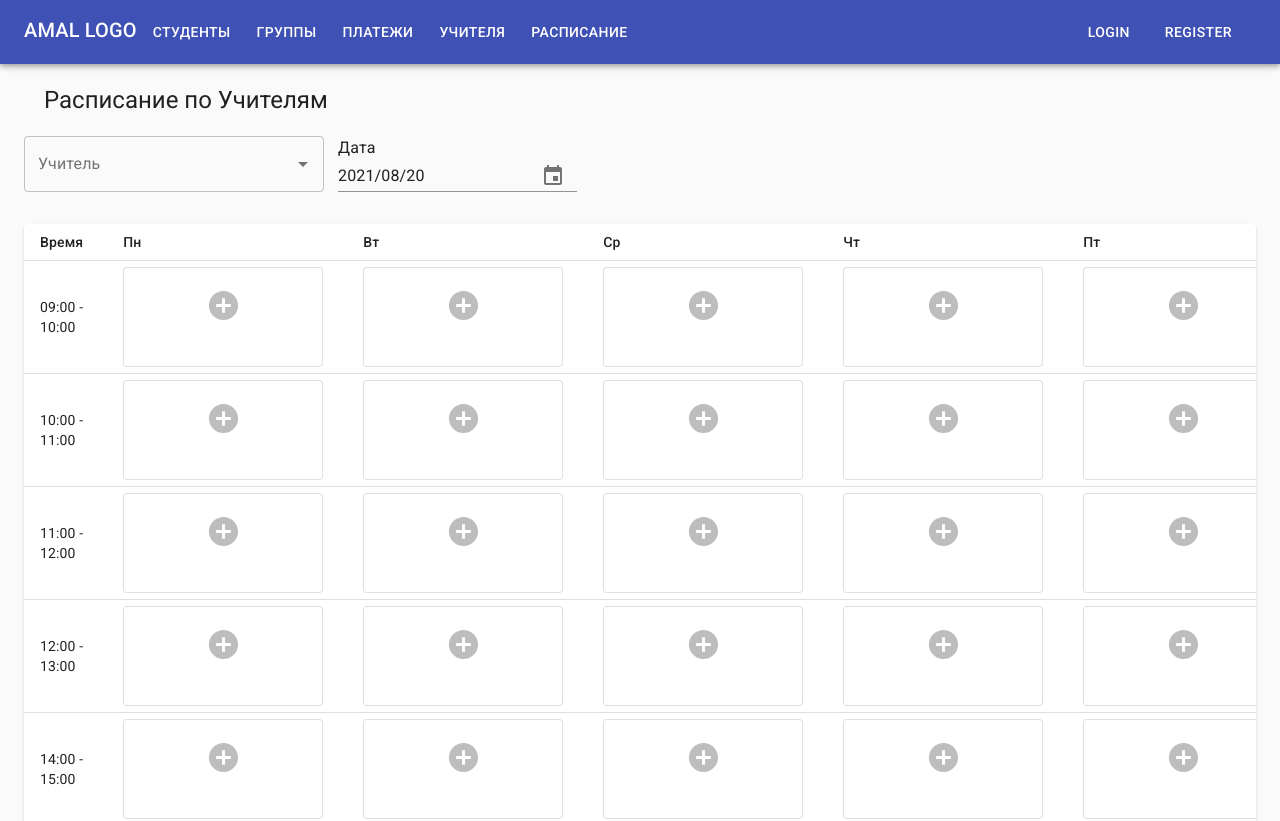
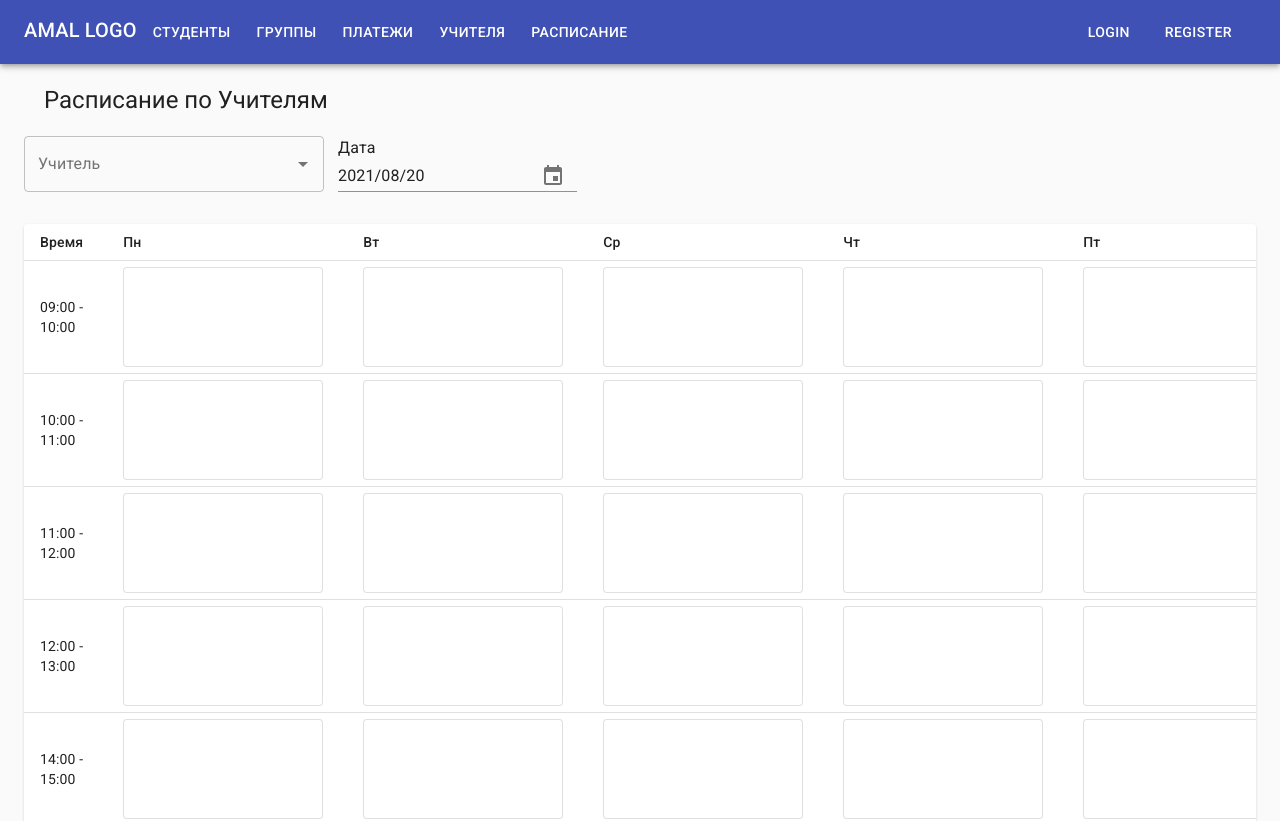
Before and after one commit to xx3u/amal_frontend, a React (Create React App) app: page /admin-app/teachers/lessons in a window 1280 px wide. Shown: the top 821 px of the page. Built offline with nearby package versions, Linux system fonts and the light colour scheme; no server answers.

Commit message:
Переименовал props

```diff
--- a/src/components/ScheduleTable/AddCard/AddCard.js
+++ b/src/components/ScheduleTable/AddCard/AddCard.js
@@ -18,12 +18,12 @@ const useStyles = makeStyles(() => ({
     width: '100%',
   },
 }));
-const EmptyCard = ({ allowed, onClickHandler }) => {
+const EmptyCard = ({ disabled = true, onClickHandler }) => {
   const classes = useStyles();
 
   return (
     <Card className={classes.root} variant='outlined'>
-      {allowed && (
+      {!disabled && (
         <CardActions className={classes.cardActions}>
           <>
             <IconButton onClick={onClickHandler}>
```
